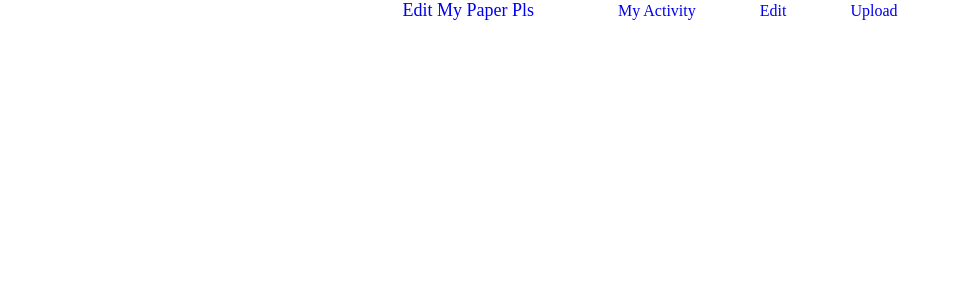
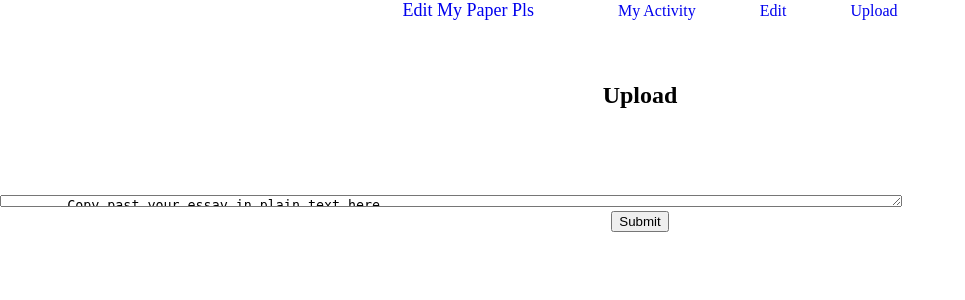
Before and after one commit to QuietImCoding/EditMyPaperPls, a Flask app: template templates/upload.html in a window 1280 px wide. Shown: the top 300 px of the page, without its empty margins (0-965 px from the left). Run offline with Flask 2, Linux system fonts and the light colour scheme; the template is opened without the code that fills it, so the values that code supplies are empty.

Commit message:
most pages

```diff
--- a/static/css/style.css
+++ b/static/css/style.css
@@ -5,6 +5,10 @@ nav{
 }
 .especial{
     margin: 100px; border: 5px solid white; border-radius: 45px; padding: 100px; background-color:white; opacity:.5;  background-blend-mode: luminosity;
+}
+textarea{
+    height:100%;
+    width: 70%;
 }
 
 .especial:hover{
--- a/templates/upload.html
+++ b/templates/upload.html
@@ -14,6 +14,12 @@
         </nav>
 </header>
 <body>
-
+    <h2>Upload</h2>
+    <textarea form="uploadform">
+        Copy past your essay in plain text here...
+    </textarea>
+    <form action="uploadpls" id="uploadform">
+        <input type="submit" name = "submit">
+    </form>
 </body>
 </html>
```
